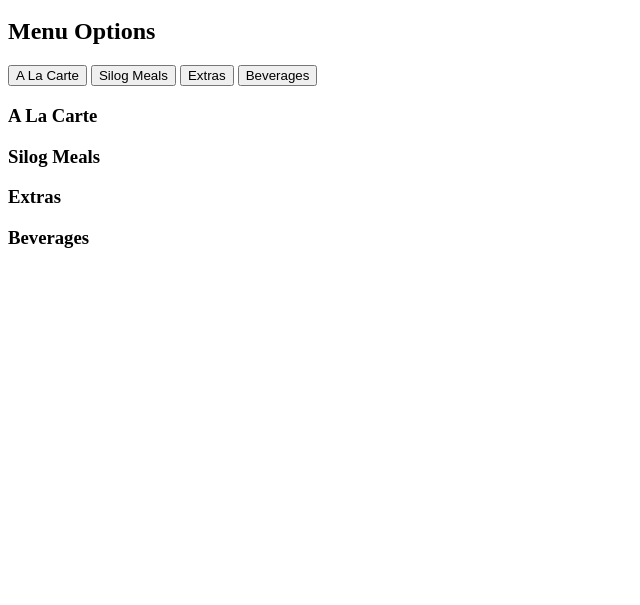
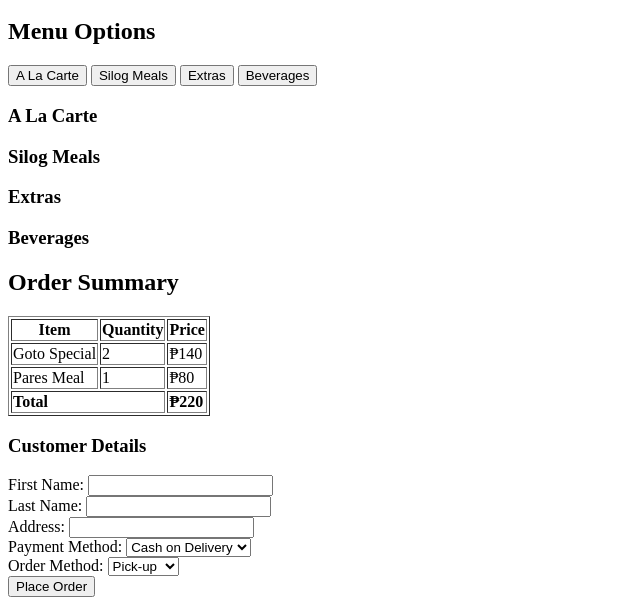
Before and after one commit to ArcielleGercan/Goto-Pares-Atbp, a plain HTML site: page my project/index.html in a window 1280 px wide. Shown: the part 391-996 px from the top of the page, without its empty margins (0-640 px from the left). Before the commit the page ends 800 px from the top, so only its background shows below. Drawn offline with Linux system fonts and the light colour scheme.

Commit message:
cart try

```diff
--- a/my project/index.html
+++ b/my project/index.html
@@ -30,5 +30,60 @@
 
     <h3 id="beverages">Beverages</h3>
 
+    <h2>Order Summary</h2>
+
+    <table border="1">
+        <tr>
+            <th>Item</th>
+            <th>Quantity</th>
+            <th>Price</th>
+        </tr>
+        <tr>
+            <td>Goto Special</td>
+            <td>2</td>
+            <td>₱140</td>
+        </tr>
+        <tr>
+            <td>Pares Meal</td>
+            <td>1</td>
+            <td>₱80</td>
+        </tr>
+        <tr>
+            <td colspan="2"><strong>Total</strong></td>
+            <td><strong>₱220</strong></td>
+        </tr>
+    </table>
+
+    <h3>Customer Details</h3>
+    <form>
+        <label for="first-name">First Name:</label>
+        <input type="text" id="first-name" required>
+        <br>
+
+        <label for="last-name">Last Name:</label>
+        <input type="text" id="last-name" required>
+        <br>
+
+        <label for="address">Address:</label>
+        <input type="text" id="address" required>
+        <br>
+
+        <label for="payment-method">Payment Method:</label>
+        <select id="payment-method">
+            <option value="cash">Cash on Delivery</option>
+            <option value="gcash">GCash</option>
+            <option value="card">Credit/Debit Card</option>
+        </select>
+        <br>
+
+        <label for="order-method">Order Method:</label>
+        <select id="order-method">
+            <option value="pickup">Pick-up</option>
+            <option value="delivery">Delivery</option>
+        </select>
+        <br>
+
+        <button type="submit">Place Order</button>
+    </form>
 </body>
 </html>
```
